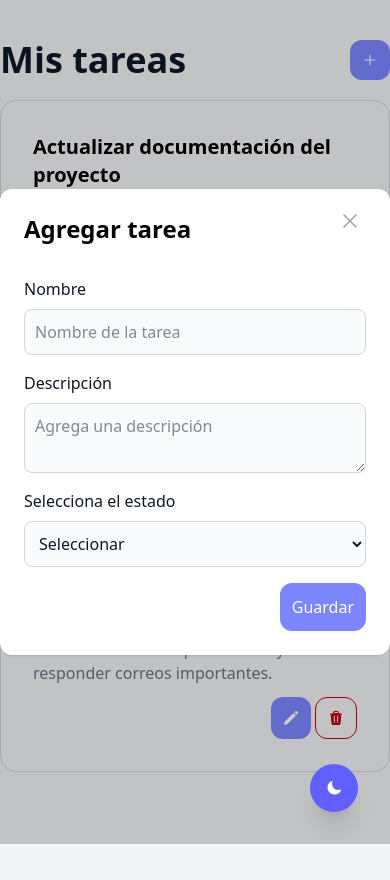
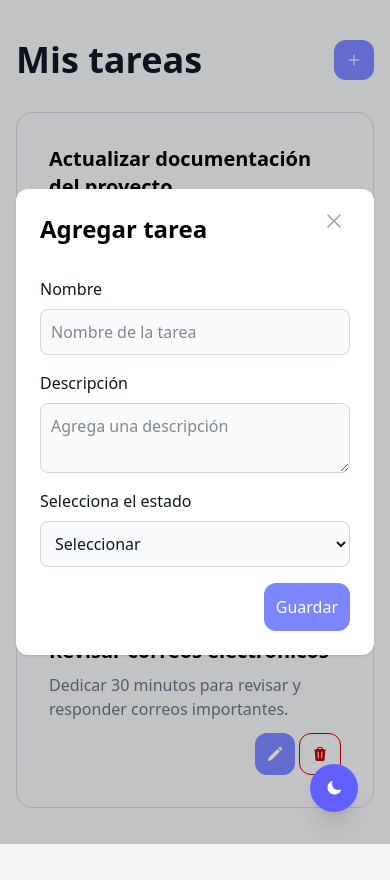
Before and after one commit to josemcj/task-manager, a React (Vite) app: page / in a window 390 px wide. Both pictures are taken after a click on the button 370 px from the left and 60 px from the top of the page. Before the commit the page ends 844 px from the top, so only its background shows below. Built offline with nearby package versions, Linux system fonts and the light colour scheme.

Commit message:
fix: padding horizontal en celulares

```diff
--- a/src/App.jsx
+++ b/src/App.jsx
@@ -4,7 +4,7 @@ import TasksPage from '@/pages/tasks';
 function App() {
   return (
     <>
-      <main className="py-10">
+      <main className="py-10 px-4 md:px-0">
         <TasksPage />
       </main>
 
--- a/src/components/Modal.jsx
+++ b/src/components/Modal.jsx
@@ -6,7 +6,7 @@ function Modal({ title, open, onClose, children }) {
       onClick={onClose}
       className={`${
         open ? 'visible bg-black/20 dark:bg-black/60' : 'invisible'
-      } fixed inset-0 flex justify-center items-center transition-colors`}>
+      } fixed inset-0 flex justify-center items-center transition-colors px-4 md:px-0`}>
       <div
         onClick={(e) => e.stopPropagation()}
         className={`bg-white dark:bg-gray-800 rounded-xl shadow p-6 transition-all w-full md:w-2/3 lg:w-2/5 ${
--- a/src/pages/tasks/index.jsx
+++ b/src/pages/tasks/index.jsx
@@ -42,7 +42,7 @@ function Tasks() {
         </div>
 
         {tasks.all().length > 0 ? (
-          <div className="grid md:grid-cols-2 lg:grid-cols-3 gap-4 my-5">
+          <div className="grid md:grid-cols-2 lg:grid-cols-3 gap-4 my-8">
             {tasks.all().map((task) => (
               <TaskCard key={task.id} task={task} onClick={() => handleEdit(task)} />
             ))}
```
